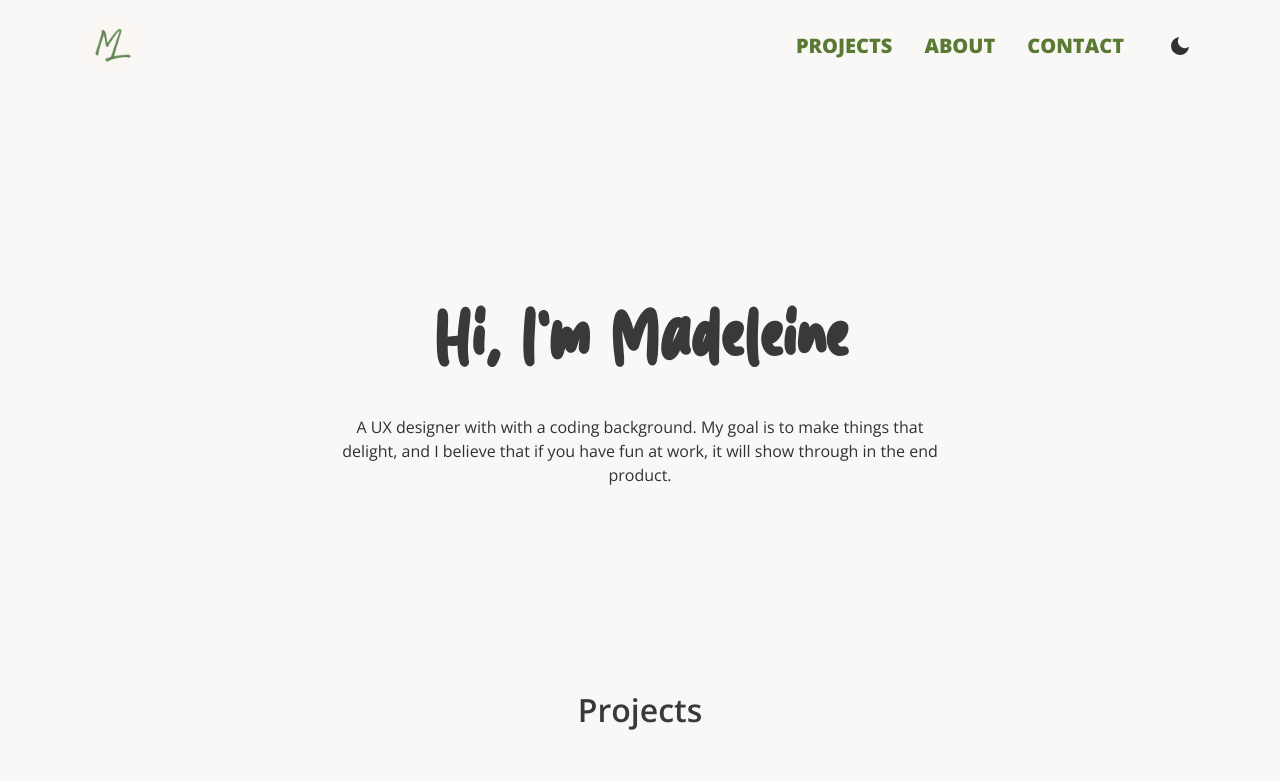
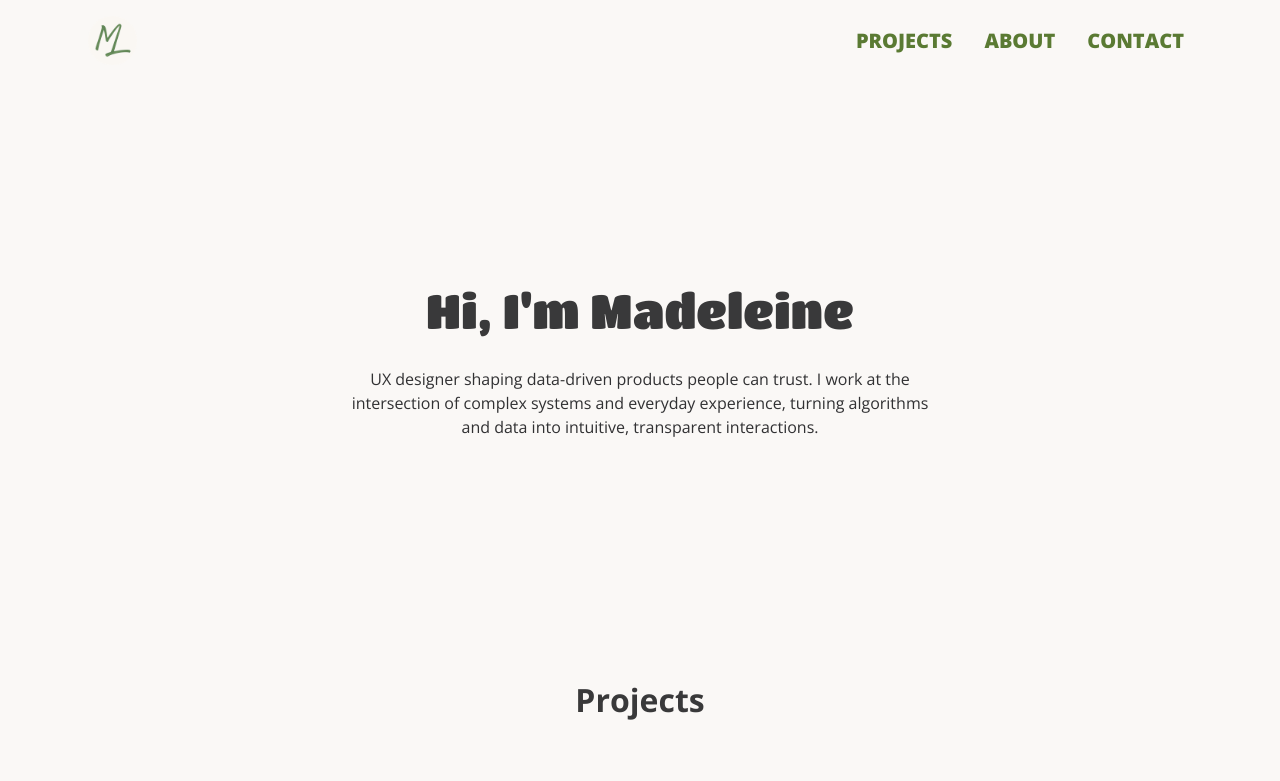
Before and after one commit to MadeleineLexen/madeleinelexen.github.io, a React (Vite) app: page /#/ in a window 1280 px wide. Shown: the top 781 px of the page. Built offline with nearby package versions, Linux system fonts and the light colour scheme.

Commit message:
fixed some styling, uodated hero and bout texts

```diff
--- a/index.html
+++ b/index.html
@@ -1,20 +1,15 @@
 <!DOCTYPE html>
 <html lang="en">
   <head>
-    <meta
-      charset="UTF-8"
-      name="viewport"
-      content="width=device-width, initial-scale=1"
-    />
+    <meta charset="UTF-8" />
+    <meta name="viewport" content="width=device-width, initial-scale=1.0" />
+    <link rel="icon" type="image/png" href="/Chatgpt-logo.png" />
+    <title>Madeleine Lexén</title>
 
-    <meta name="viewport" content="width=device-width, initial-scale=1" />
-    <link rel="icon" type="image/svg+xml" href="/src/assets/Chatgpt-logo.png" />
-    <meta name="viewport" content="width=device-width, initial-scale=1.0" />
-    <title>Madeleine Lexén</title>
     <link rel="preconnect" href="https://fonts.googleapis.com" />
     <link rel="preconnect" href="https://fonts.gstatic.com" crossorigin />
     <link
-      href="https://fonts.googleapis.com/css2?family=Open+Sans:ital,wght@0,300..800;1,300..800&family=Outfit&display=swap"
+      href="https://fonts.googleapis.com/css2?family=Open+Sans:ital,wght@0,300..800;1,300..800&family=Outfit&family=Titan+One&display=swap"
       rel="stylesheet"
     />
   </head>
--- a/src/App.css
+++ b/src/App.css
@@ -98,6 +98,7 @@ h4 {
 .section-heading {
   text-align: center;
   margin-bottom: 4rem;
+  font-weight: 700;
 }
 
 @media screen and (max-width: 768px) {
--- a/src/components/Menu.jsx
+++ b/src/components/Menu.jsx
@@ -14,11 +14,9 @@ function Menu() {
         variant="light"
         sticky="top"
       >
-        <Navbar.Brand>
-          <Link to="/">
-            <img className="logo" src={logo} alt="" />
-          </Link>
-        </Navbar.Brand>
+        <Link to="/" className="logo-link" onClick={() => window.scrollTo(0, 0)}>
+          <img className="logo" src={logo} alt="Home" />
+        </Link>
         <Navbar.Toggle aria-controls="basic-navbar-nav" />
         <Navbar.Collapse
           style={{ justifyContent: "flex-end" }}
@@ -28,7 +26,7 @@ function Menu() {
             <Link className="nav-link" to="/#projects" aria-label="View my UX design projects">PROJECTS</Link>
             <Link className="nav-link" to="/about" aria-label="Read about Madeleine">ABOUT</Link>
             <Link className="nav-link" to="/contact" aria-label="Contact Madeleine">CONTACT</Link>
-            <DarkModeToggle />
+       {/*    <DarkModeToggle />*/}
           </Nav>
         </Navbar.Collapse>
       </Navbar>
@@ -37,14 +35,3 @@ function Menu() {
 }
 
 export default Menu;
-
-
-/*
-  <Nav className="ml-auto">
-            <NavLink className="nav-link" to={"/projects"} aria-label="View my UX design projects">Projects</NavLink>
-
-            <NavLink className="nav-link" to={"/about"} aria-label="Read about Madeleine">About</NavLink>
-
-            <NavLink className="nav-link" to={"/contact"} aria-label="Find out how to contact Madeleine">Contact</NavLink>
-          </Nav>
-          */
--- a/src/components/styles/Menu.css
+++ b/src/components/styles/Menu.css
@@ -50,10 +50,18 @@
 }
 
 
+.logo-link {
+    display: inline-block;
+    cursor: pointer;
+    text-decoration: none;
+}
+
 .logo {
     height: 49px;
     margin: 8px;
     padding-left: 0;
+    cursor: pointer;
+    display: block;
 }
 
 a {
--- a/src/pages/About.jsx
+++ b/src/pages/About.jsx
@@ -15,9 +15,11 @@ export const About = () => {
           <div className="about-text">
             <h2 className="about-heading">About me</h2>
             <p>
-              I’m a UX designer who cares deeply about people and how they experience technology. With a background in software engineering and interaction design, I enjoy working at the intersection of logic and empathy to design digital experiences that feel intuitive, thoughtful, and human.
+             I’m a UX designer with a background in software engineering, currently working with complex, data-heavy systems. I’m drawn to the space where technology, human behavior, and trust meet — especially when something complicated needs to become clear and usable for the people relying on it.
 
-              I’m motivated by curiosity and a drive to understand users, ask better questions, and create solutions that make a difference.
+In my work, I often find myself stepping into ambiguity and helping shape it into something more structured. That might mean clarifying what problem we’re actually solving, aligning a team around a shared goal, or designing flows that hold up beyond the ideal “happy path.” My technical foundation helps me understand constraints and edge cases, but I’m equally attentive to how a system feels from the user’s side, particularly when algorithms or data models risk becoming a black box.
+
+What motivates me most is seeing a product genuinely support someone in their everyday work or routine. I care about reducing friction, building confidence in complex systems, and creating experiences that feel reliable rather than overwhelming.
             </p>
             <p>
               When I’m not designing, you’ll most likely find me at a concert, spending time with friends, or curled up on the sofa with a book and a cup of tea.
--- a/src/pages/HeroContent.jsx
+++ b/src/pages/HeroContent.jsx
@@ -9,10 +9,11 @@ const HeroContent = () => {
           <section className="hero">
             <div className="hero-content">
 
-              <h1 className="hero-heading">Hi, I&apos;m Madeleine</h1>
+              <h1 className="titan-one-regular">Hi, I&apos;m Madeleine</h1>
               <p className="hero-subheading">
-                A UX designer with with a coding background. My goal is to make things that delight, and I believe that if you have fun at work, it will show through in the end product.
-              </p>
+UX designer shaping data-driven products people can trust.
+
+I work at the intersection of complex systems and everyday experience, turning algorithms and data into intuitive, transparent interactions.              </p>
 
             </div>
           </section>
--- a/src/pages/styles/About.css
+++ b/src/pages/styles/About.css
@@ -1,5 +1,5 @@
 .about-page {
-    padding: 100px 5% 6rem 5%;
+    padding: 200px 5% 6rem 5%;
 }
 
 .about-container {
@@ -9,7 +9,7 @@
 
 .about-content {
     display: flex;
-    gap: 3rem;
+    gap: 6rem;
     align-items: flex-start;
 }
 
@@ -31,6 +31,10 @@
     margin-bottom: 1.5rem;
 }
 
+.about-text h3 {
+    margin-top: 3rem;
+}
+
 @media (max-width: 768px) {
     .about-content {
         flex-direction: column;
--- a/src/pages/styles/HeroContent.css
+++ b/src/pages/styles/HeroContent.css
@@ -25,7 +25,18 @@
     flex-direction: column;
     justify-content: center;
     align-items: center;
+    animation: fadeInUp 1s ease-out;
+}
 
+@keyframes fadeInUp {
+    from {
+        opacity: 0;
+        transform: translateY(30px);
+    }
+    to {
+        opacity: 1;
+        transform: translateY(0);
+    }
 }
 
 .hero-content img {
@@ -40,6 +51,14 @@
     font-weight: normal;
     font-style: normal;
 }
+
+.titan-one-regular {
+  font-family: "Titan One", sans-serif;
+  font-weight: 400;
+  font-style: normal;
+  font-size: 3rem;
+}
+
 
 .hero-heading {
     font-family: "Handwriting", sans-serif;
```
